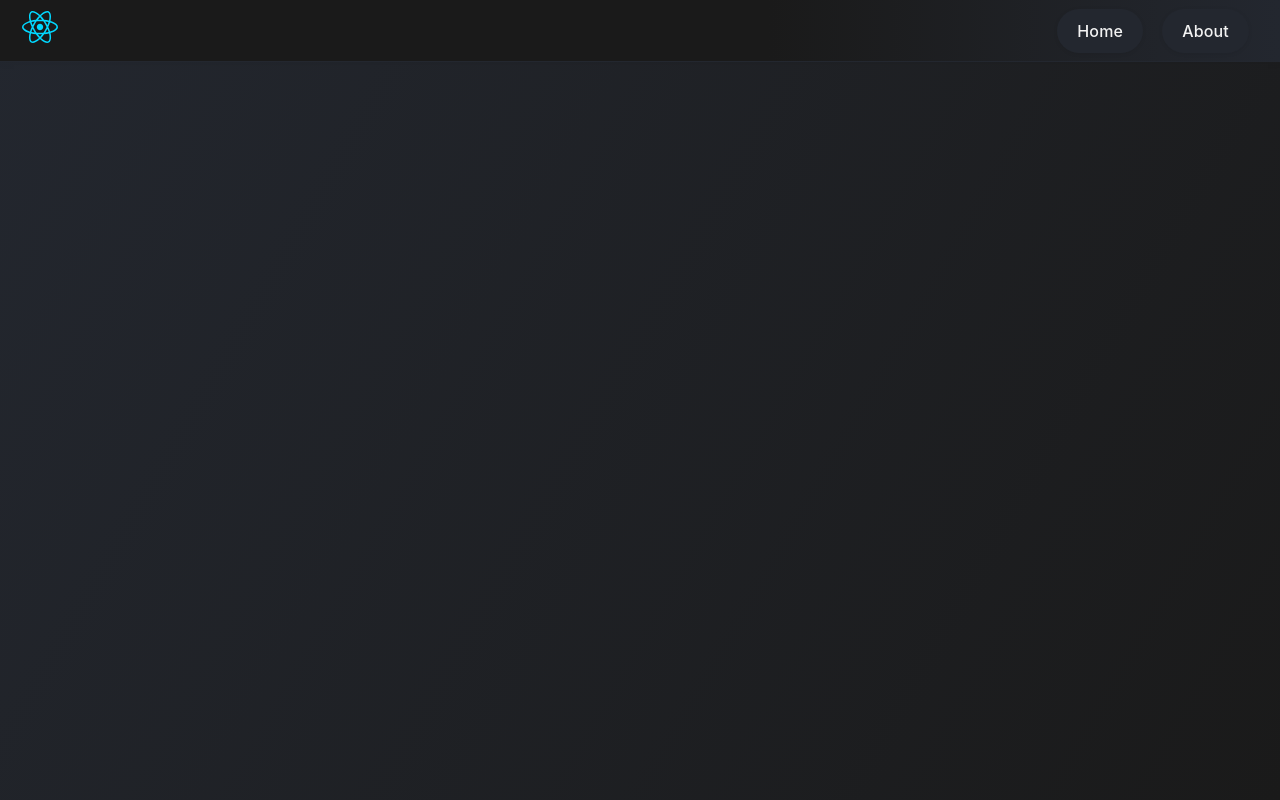
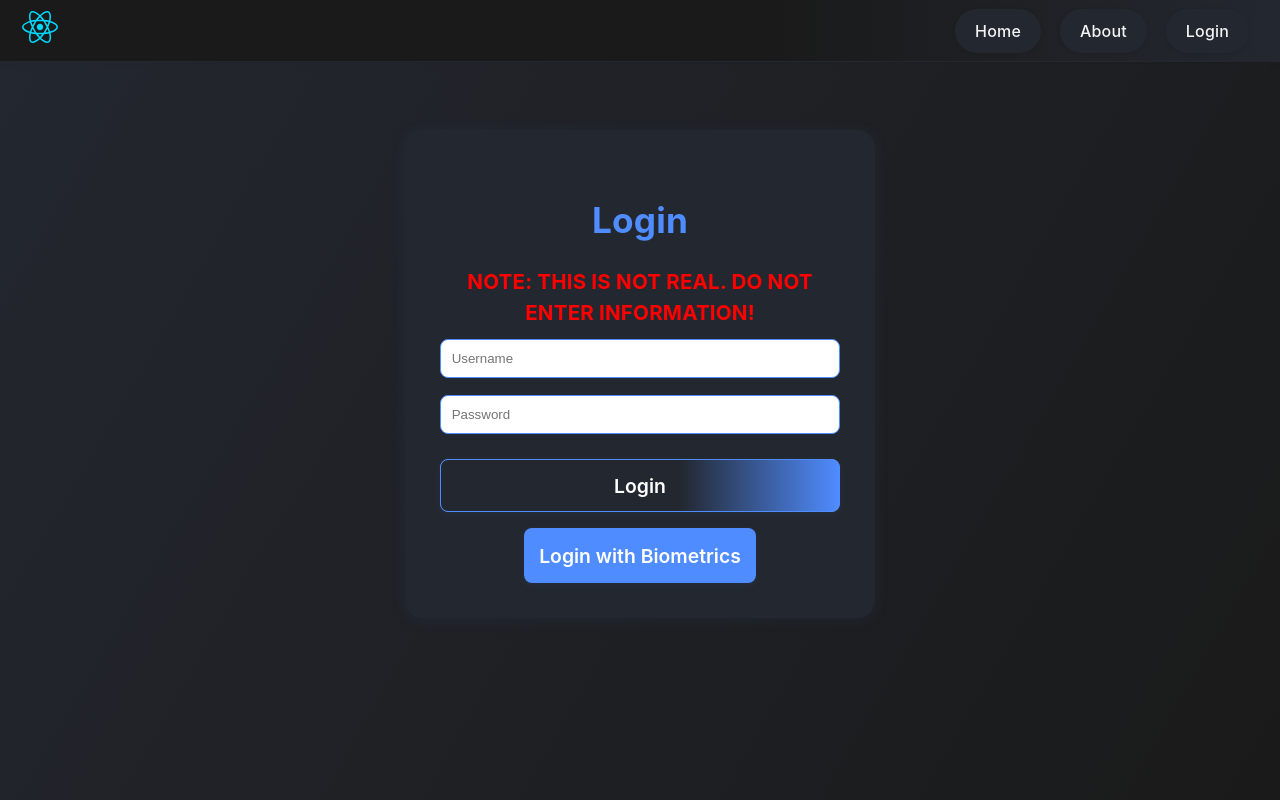
Before and after one commit to tomzachary/fast-forum-pwa, a React (Vite) app: page /login in a window 1280 px wide. Before the commit this address had no page. Built offline with nearby package versions, Linux system fonts and the light colour scheme.

Commit message:
Add login feature with biometric authentication and warning styles

```diff
--- /dev/null
+++ b/src/features/auth/Login.tsx
@@ -0,0 +1,81 @@
+import React, { useState } from 'react';
+import styles from './login.module.scss';
+const Login: React.FC = () => {
+  const [username, setUsername] = useState('');
+  const [password, setPassword] = useState('');
+  const [success, setSuccess] = useState(false);
+  const [error, setError] = useState('');
+  const [loading, setLoading] = useState(false);
+
+  const handleLogin = (e: React.FormEvent) => {
+    e.preventDefault();
+    setSuccess(true);
+    setError('');
+  };
+
+  const handleBiometricLogin = async () => {
+    setLoading(true);
+    setError('');
+    try {
+      if (window.PublicKeyCredential) {
+        // Simple biometric prompt (does not actually verify credentials)
+        await navigator.credentials.get({
+          publicKey: {
+            challenge: new Uint8Array(32),
+            timeout: 60000,
+            userVerification: 'preferred',
+          }
+        });
+        setSuccess(true);
+      } else {
+        setError('Biometric authentication not supported on this device/browser.');
+      }
+    } catch (err) {
+      console.error("Error while handling biometric authentication", err)
+      setError('Biometric authentication failed or was cancelled.');
+    } finally {
+      setLoading(false);
+    }
+  };
+
+  if (success) {
+    return <div className="card"><h2>Login Successful!</h2></div>;
+  }
+
+  return (
+    <div className="card" style={{ maxWidth: 400, margin: '2em auto' }}>
+      <h2>Login</h2>
+      <h3 className={styles.warning}>NOTE: THIS IS NOT REAL. DO NOT ENTER INFORMATION!</h3>
+      <form onSubmit={handleLogin} style={{ display: 'flex', flexDirection: 'column', gap: '1em' }}>
+        <input
+          type="text"
+          placeholder="Username"
+          value={username}
+          onChange={e => setUsername(e.target.value)}
+          required
+          style={{ padding: '0.8em', borderRadius: 8, border: '1px solid #4f8cff' }}
+        />
+        <input
+          type="password"
+          placeholder="Password"
+          value={password}
+          onChange={e => setPassword(e.target.value)}
+          required
+          style={{ padding: '0.8em', borderRadius: 8, border: '1px solid #4f8cff' }}
+        />
+        <button type="submit" style={{ marginTop: 8 }}>Login</button>
+      </form>
+      <button
+        type="button"
+        onClick={handleBiometricLogin}
+        disabled={loading}
+        style={{ marginTop: 16, background: '#4f8cff', color: '#fff', border: 'none', borderRadius: 8, padding: '0.8em', fontWeight: 600 }}
+      >
+        {loading ? 'Checking Biometrics...' : 'Login with Biometrics'}
+      </button>
+      {error && <div style={{ color: '#ff4f4f', marginTop: 12 }}>{error}</div>}
+    </div>
+  );
+};
+
+export default Login;
--- /dev/null
+++ b/src/features/auth/login.module.scss
@@ -0,0 +1,3 @@
+.warning {
+    color: red;
+}
--- a/src/routes/index.tsx
+++ b/src/routes/index.tsx
@@ -1,8 +1,10 @@
 // src/routes/index.tsx
 import Home from '../features/home/Home'
 import About from '../features/about/About'
+import Login from '../features/auth/Login'
 
 export const routes = [
     { path: '/', element: <Home /> },
     { path: '/about', element: <About /> },
+    { path: '/login', element: <Login /> },
 ]
```
